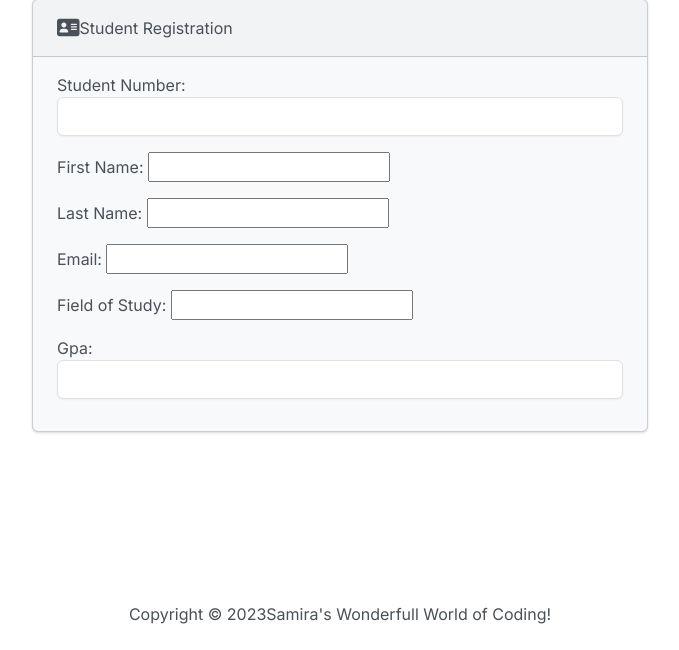
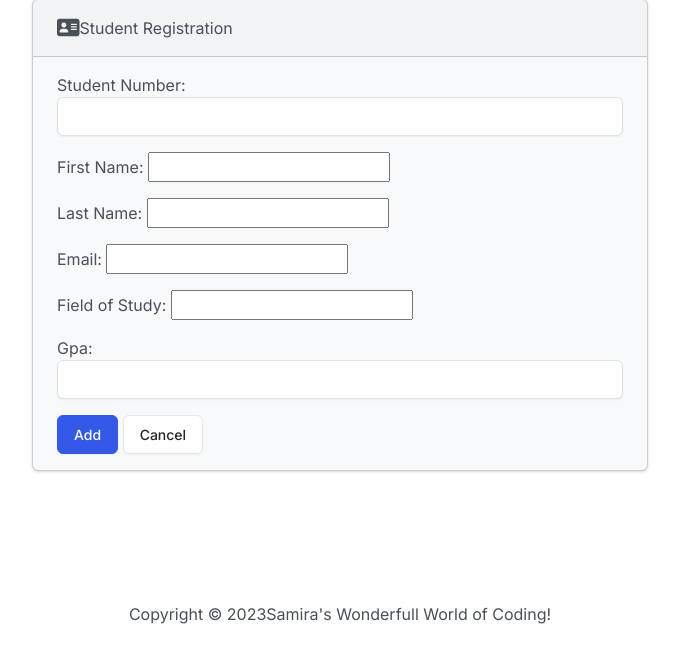
Before and after one commit to samiracode/Student-Management-System, a Django app: page /add/ in a window 1280 px wide. Shown: the part 150-800 px from the top of the page, without its empty margins (300-979 px from the left). Run offline with Django 4.2, Linux system fonts and the light colour scheme; some libraries are stand-ins or nearby versions.

Commit message:
add student form

```diff
--- a/students/templates/students/add.html
+++ b/students/templates/students/add.html
@@ -18,6 +18,8 @@
                         <form action="{% url 'add' %}" method="POST">
                             {% csrf_token %}
                             {{ form.as_p }}
+                            <button type="submit" class="btn btn-primary">Add</button>
+                            <a href="{% url 'index' %}" class="btn btn-secondary">Cancel</a>
                         </form>
                     </div>
                 </div>
--- a/students/templates/students/base.html
+++ b/students/templates/students/base.html
@@ -12,19 +12,19 @@
 <body class="d-flex flex-column min-vh-100">
     <nav class="navbar navbar-expand-lg bg-primary" data-bs-theme="dark">
         <div class="container-fluid">
-          <a class="navbar-brand" href="#"><i class="fa-solid fa-graduation-cap fa-lg"></i>Student Management System</a>
+          <a class="navbar-brand" href="{% url 'index' %}"><i class="fa-solid fa-graduation-cap fa-lg"></i>Student Management System</a>
           <button class="navbar-toggler" type="button" data-bs-toggle="collapse" data-bs-target="#navbarColor01" aria-controls="navbarColor01" aria-expanded="false" aria-label="Toggle navigation">
             <span class="navbar-toggler-icon"></span>
           </button>
           <div class="collapse navbar-collapse" id="navbarColor01">
             <ul class="navbar-nav me-auto">
               <li class="nav-item">
-                <a class="nav-link" href="#">
+                <a class="nav-link" href="{% url 'index' %}">
                     <i class="fa-solid fa-list fa-lg"></i> All Students
                 </a>
               </li>
               <li class="nav-item">
-                <a class="nav-link" href="#">
+                <a class="nav-link" href="{% url 'add' %}">
                     <i class="fa-solid fa-plus fa-lg"></i>Add Student
                 </a>
               </li>
```
Also changed, not shown: db.sqlite3.
